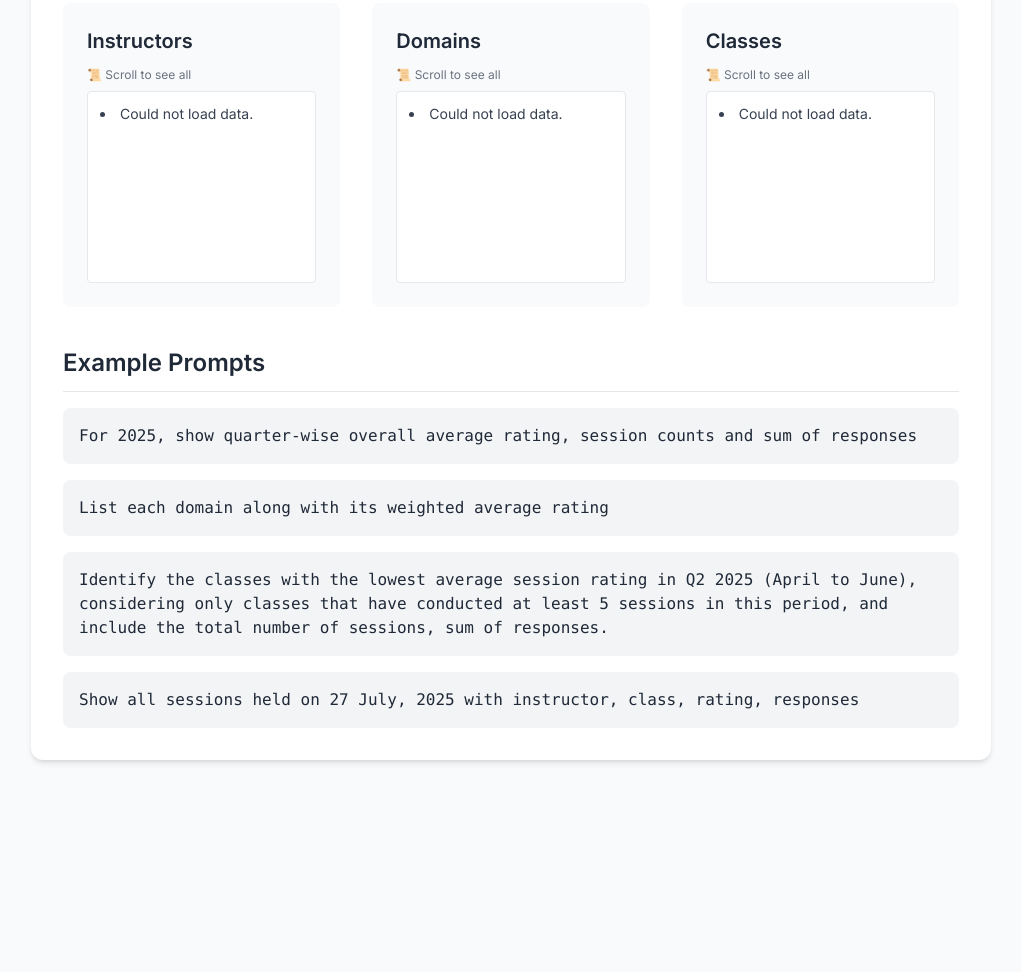
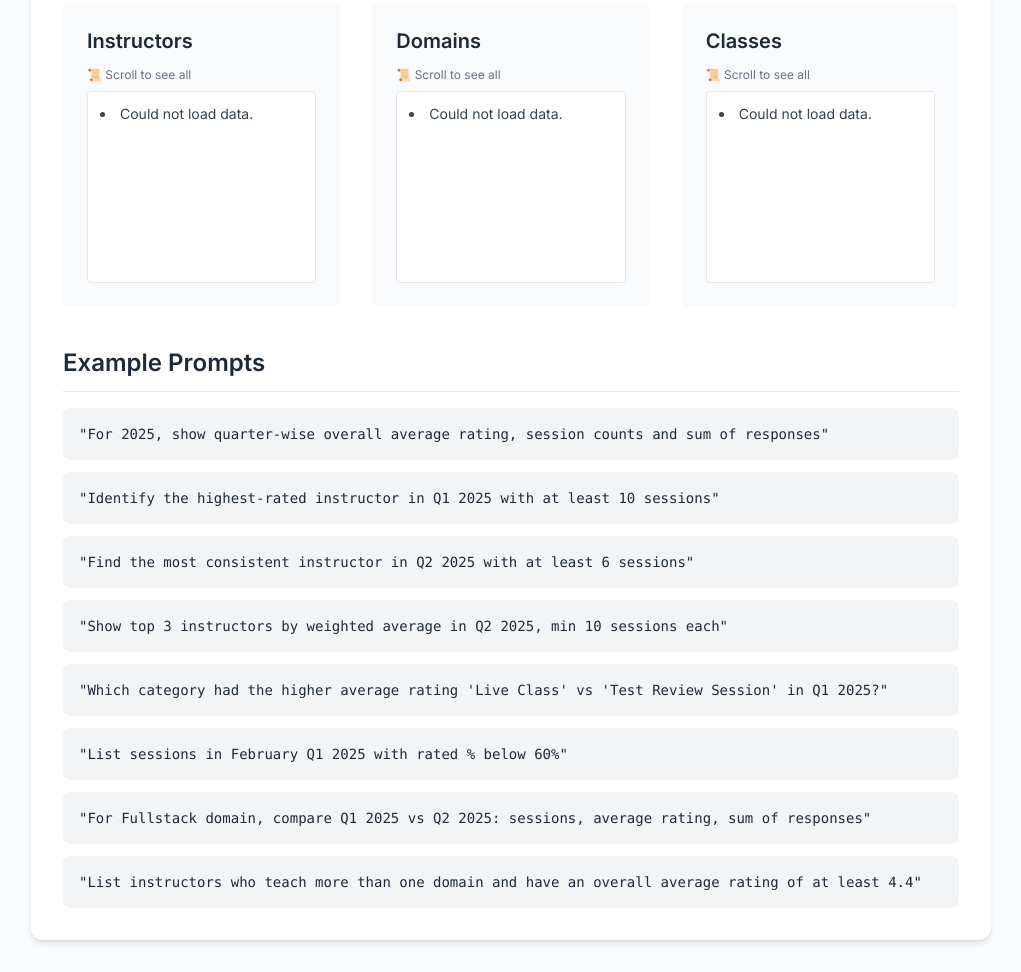
Before and after one commit to ANI-IN/Neon-database, a website: page public/instructions.html in a window 1280 px wide. Shown: the part 268-1240 px from the top of the page, without its empty margins (129-1150 px from the left). Before the commit the page ends 1060 px from the top, so only its background shows below. Drawn offline with nearby package versions, Linux system fonts and the light colour scheme; no server answers.

Commit message:
fix prompt box

```diff
--- a/public/instructions.html
+++ b/public/instructions.html
@@ -164,33 +164,57 @@
 
         <!-- Example Prompts Section -->
         <div>
-          <h3 class="text-2xl font-semibold mb-4 text-gray-800 border-b pb-3">
+          <h3
+            class="text-xl sm:text-2xl font-semibold mb-4 text-gray-800 border-b pb-3"
+          >
             Example Prompts
           </h3>
-          <div class="space-y-4">
-            <div class="bg-gray-100 p-4 rounded-lg">
-              <p class="font-mono text-gray-800">
-                For 2025, show quarter-wise overall average rating, session
-                counts and sum of responses
+          <div class="space-y-3">
+            <div class="bg-gray-100 p-3 sm:p-4 rounded-lg">
+              <p class="font-mono text-gray-800 text-xs sm:text-sm break-words">
+                "For 2025, show quarter-wise overall average rating, session
+                counts and sum of responses"
               </p>
             </div>
-            <div class="bg-gray-100 p-4 rounded-lg">
-              <p class="font-mono text-gray-800">
-                List each domain along with its weighted average rating
+            <div class="bg-gray-100 p-3 sm:p-4 rounded-lg">
+              <p class="font-mono text-gray-800 text-xs sm:text-sm break-words">
+                "Identify the highest-rated instructor in Q1 2025 with at least
+                10 sessions"
               </p>
             </div>
-            <div class="bg-gray-100 p-4 rounded-lg">
-              <p class="font-mono text-gray-800">
-                Identify the classes with the lowest average session rating in
-                Q2 2025 (April to June), considering only classes that have
-                conducted at least 5 sessions in this period, and include the
-                total number of sessions, sum of responses.
+            <div class="bg-gray-100 p-3 sm:p-4 rounded-lg">
+              <p class="font-mono text-gray-800 text-xs sm:text-sm break-words">
+                "Find the most consistent instructor in Q2 2025 with at least 6
+                sessions"
               </p>
             </div>
-            <div class="bg-gray-100 p-4 rounded-lg">
-              <p class="font-mono text-gray-800">
-                Show all sessions held on 27 July, 2025 with instructor, class,
-                rating, responses
+            <div class="bg-gray-100 p-3 sm:p-4 rounded-lg">
+              <p class="font-mono text-gray-800 text-xs sm:text-sm break-words">
+                "Show top 3 instructors by weighted average in Q2 2025, min 10
+                sessions each"
+              </p>
+            </div>
+            <div class="bg-gray-100 p-3 sm:p-4 rounded-lg">
+              <p class="font-mono text-gray-800 text-xs sm:text-sm break-words">
+                "Which category had the higher average rating 'Live Class' vs
+                'Test Review Session' in Q1 2025?"
+              </p>
+            </div>
+            <div class="bg-gray-100 p-3 sm:p-4 rounded-lg">
+              <p class="font-mono text-gray-800 text-xs sm:text-sm break-words">
+                "List sessions in February Q1 2025 with rated % below 60%"
+              </p>
+            </div>
+            <div class="bg-gray-100 p-3 sm:p-4 rounded-lg">
+              <p class="font-mono text-gray-800 text-xs sm:text-sm break-words">
+                "For Fullstack domain, compare Q1 2025 vs Q2 2025: sessions,
+                average rating, sum of responses"
+              </p>
+            </div>
+            <div class="bg-gray-100 p-3 sm:p-4 rounded-lg">
+              <p class="font-mono text-gray-800 text-xs sm:text-sm break-words">
+                "List instructors who teach more than one domain and have an
+                overall average rating of at least 4.4"
               </p>
             </div>
           </div>
```
